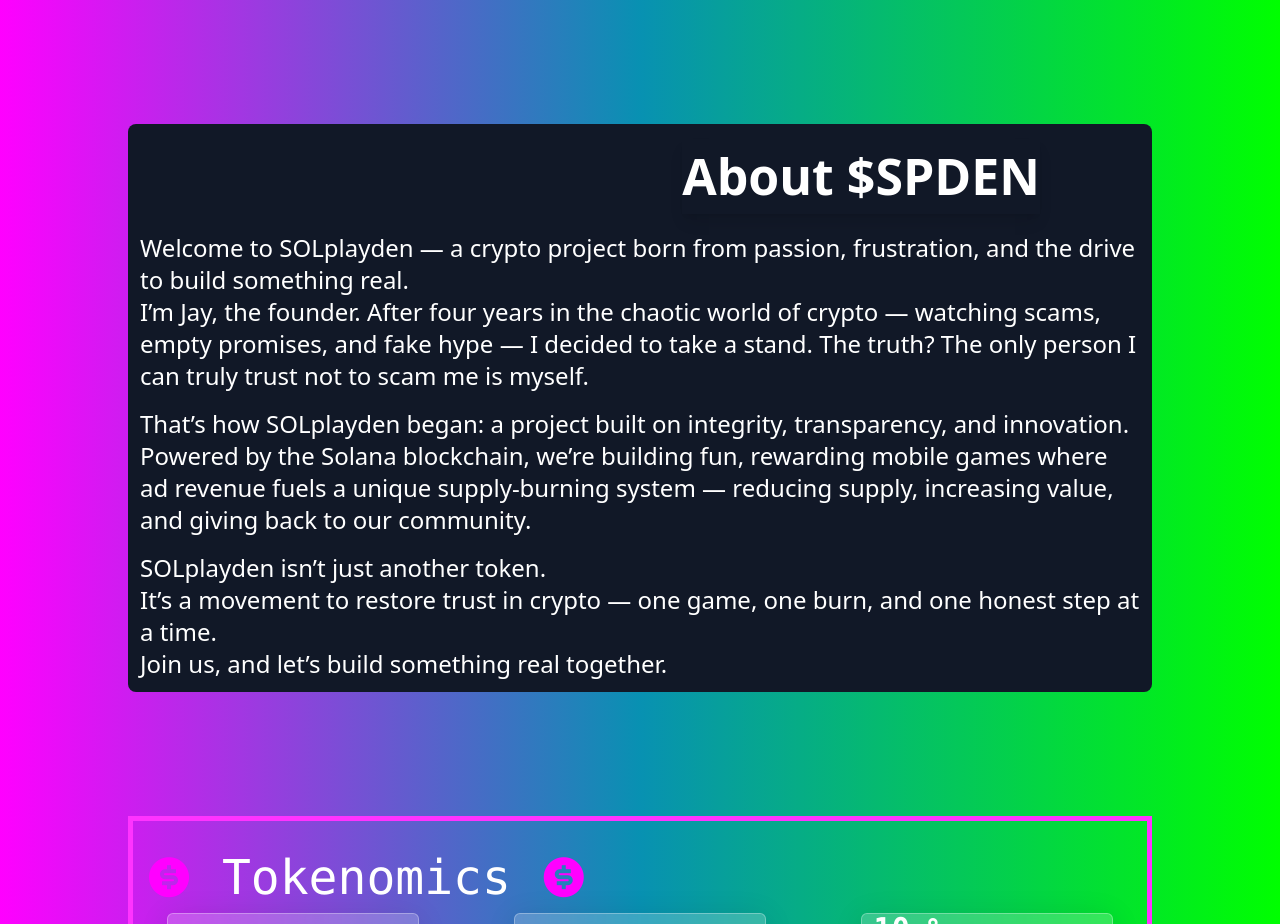
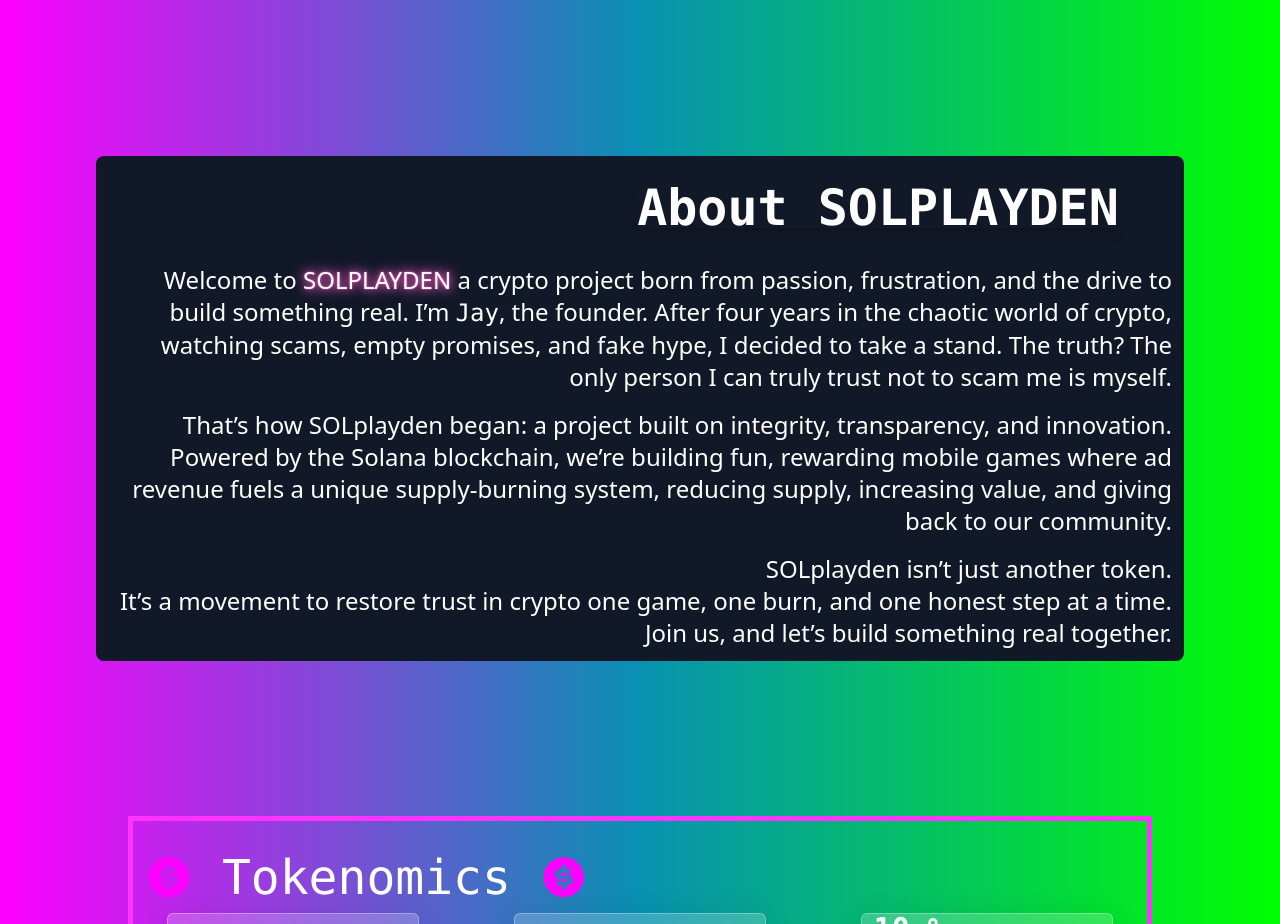
Before and after one commit to EMMANUEL-SUNMBOLA/solplayden, a website: page public/index.html in a window 1280 px wide. Shown: the part 800-1724 px from the top of the page. Drawn offline with nearby package versions, Linux system fonts and the light colour scheme.

Commit message:
more tail in the wind

```diff
--- a/public/index.html
+++ b/public/index.html
@@ -91,26 +91,26 @@
 
             </div>
 
-            <div class="about-card w-[80%]">
+            <div class="about-card w-[85%]">
                 <div class="about-head md:w-[90%] md:h-[80px]">
-                    <h1>About $SPDEN</h1>
+                    <h1 class="text-4xl font-mono">About SOLPLAYDEN</h1>
                 </div>
 
                 <div class="about-body">
 
                     <p>
-                        Welcome to <span>SOLplayden</span> — a crypto project born from passion, frustration, and the drive to build something real.  <br>
-                        I’m <span class="text">Jay</span>, the founder. After four years in the chaotic world of crypto — watching scams, empty promises, and fake hype — I decided to take a stand. The truth? The only person I can truly trust not to scam me is myself.
+                        Welcome to <span class="neon-pink uppercase ">SOLplayden</span> a crypto project born from passion, frustration, and the drive to build something real.
+                        I’m <span class="font-mono">Jay</span>, the founder. After four years in the chaotic world of crypto, watching scams, empty promises, and fake hype, I decided to take a stand. The truth? The only person I can truly trust not to scam me is myself.
                     </p>
 
                     <p>
                         That’s how SOLplayden began: a project built on integrity, transparency, and innovation.
-                        Powered by the Solana blockchain, we’re building fun, rewarding mobile games where ad revenue fuels a unique supply-burning system — reducing supply, increasing value, and giving back to our community.
+                        Powered by the Solana blockchain, we’re building fun, rewarding mobile games where ad revenue fuels a unique supply-burning system, reducing supply, increasing value, and giving back to our community.
                     </p>
 
                     <p>
                         SOLplayden isn’t just another token.  <br>
-                        It’s a movement to restore trust in crypto — one game, one burn, and one honest step at a time. <br>
+                        It’s a movement to restore trust in crypto one game, one burn, and one honest step at a time. <br>
                         Join us, and let’s build something real together.
                     </p>
 
--- a/src/style.css
+++ b/src/style.css
@@ -26,7 +26,7 @@
     }
 
     .about-card{
-      @apply flex items-start p-3 flex-col rounded-lg bg-gray-900;
+      @apply flex p-3 flex-col justify-center items-center rounded-lg bg-gray-900;
       /* border: 5px solid #ffffff; */
       /* background-color: #ff00ff; */
     }
@@ -87,7 +87,8 @@
     }
 
     .about-body p {
-      @apply text-white text-2xl mt-4;
+      /* outline: 1px solid white; */
+      @apply text-white text-2xl mt-4 text-right w-[100%];
     }
 
     .about-head{
```
Also changed, not shown: public/style.css.
